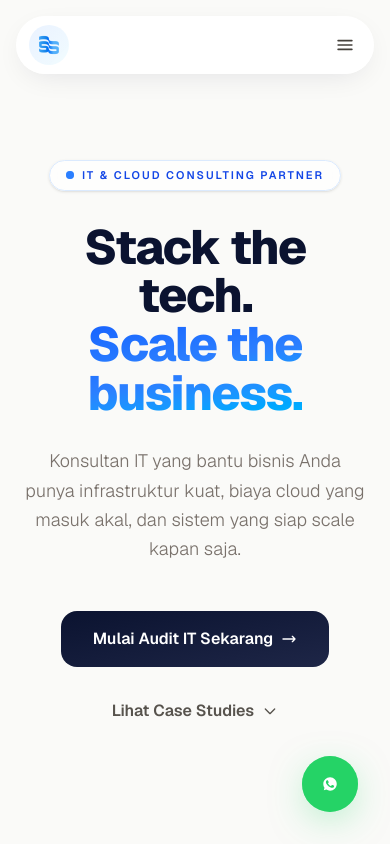
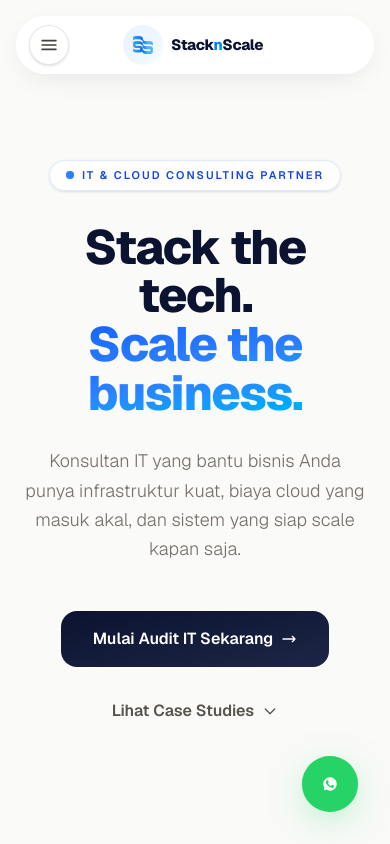
Before and after one commit to agilalaydrus/stacknscale, a Next.js app in the folder frontend/: page / in a window 390 px wide. Shown: the top 844 px of the page. Built offline with nearby package versions, Linux system fonts and the light colour scheme.

Commit message:
fix: center logo on mobile navbar, solid hamburger button

```diff
--- a/frontend/app/components/MobileMenu.tsx
+++ b/frontend/app/components/MobileMenu.tsx
@@ -10,7 +10,7 @@ export function MobileMenuButton() {
     <>
       <button
         onClick={() => setOpen(true)}
-        className="md:hidden p-2.5 rounded-full hover:bg-stone-100 transition-colors"
+        className="md:hidden flex items-center justify-center w-10 h-10 rounded-full bg-white shadow-sm border border-stone-200 hover:bg-stone-50 transition-colors"
         aria-label="Open menu"
       >
         <svg className="w-5 h-5 text-stone-700" fill="none" stroke="currentColor" strokeWidth="2" viewBox="0 0 24 24">
--- a/frontend/app/page.tsx
+++ b/frontend/app/page.tsx
@@ -96,14 +96,22 @@ export default function StacknScaleLanding() {
       {/* HEADER — floating glass pill */}
       <header className="fixed top-4 left-1/2 -translate-x-1/2 z-50 w-[calc(100%-2rem)] max-w-6xl">
         <div className="flex items-center justify-between gap-4 pl-3 pr-2 py-2 rounded-full border border-white/60 bg-white/70 backdrop-blur-xl shadow-[0_8px_30px_-10px_rgba(11,19,48,0.12)]">
-          <a href="#" className="flex items-center gap-2 group flex-shrink-0">
+          {/* Mobile: hamburger left */}
+          <div className="md:hidden flex-shrink-0">
+            <MobileMenuButton />
+          </div>
+
+          {/* Logo — centered on mobile, left on desktop */}
+          <a href="#" className="flex items-center gap-2 group flex-shrink-0 md:order-first">
             <span className="relative flex items-center justify-center w-10 h-10 rounded-full bg-gradient-to-br from-blue-500/10 to-sky-400/5 group-hover:from-blue-500/20 transition-all">
               <Image src="/logo-mark.png" alt="StacknScale" width={32} height={32} className="w-8 h-8 object-contain" priority />
             </span>
-            <span className="hidden sm:inline-block text-[15px] font-extrabold tracking-tight text-[#0B1330] pr-2">
+            <span className="text-[15px] font-extrabold tracking-tight text-[#0B1330] pr-2">
               Stack<span className="bg-clip-text text-transparent bg-gradient-to-br from-blue-600 to-sky-500">n</span>Scale
             </span>
           </a>
+
+          {/* Desktop nav */}
           <nav className="hidden md:flex items-center gap-1 text-sm font-medium text-stone-600">
             {[
               { href: "#services", label: "Layanan" },
@@ -125,6 +133,7 @@ export default function StacknScaleLanding() {
             )}
           </nav>
 
+          {/* Desktop CTA + mobile spacer for centering */}
           <div className="flex items-center gap-2 flex-shrink-0">
             <a href="#audit-form" className="hidden sm:inline-flex group relative items-center gap-1.5 px-5 py-2.5 text-sm font-semibold bg-gradient-to-br from-[#0B1330] to-[#1E2647] text-white rounded-full hover:shadow-[0_8px_24px_-6px_rgba(11,19,48,0.5)] hover:-translate-y-0.5 transition-all duration-300">
               <span>Konsultasi</span>
@@ -132,7 +141,8 @@ export default function StacknScaleLanding() {
                 <path strokeLinecap="round" strokeLinejoin="round" d="M13 7l5 5m0 0l-5 5m5-5H6" />
               </svg>
             </a>
-            <MobileMenuButton />
+            {/* Mobile: invisible spacer to balance hamburger for centering logo */}
+            <span className="md:hidden w-10 h-10" aria-hidden />
           </div>
         </div>
       </header>
```
